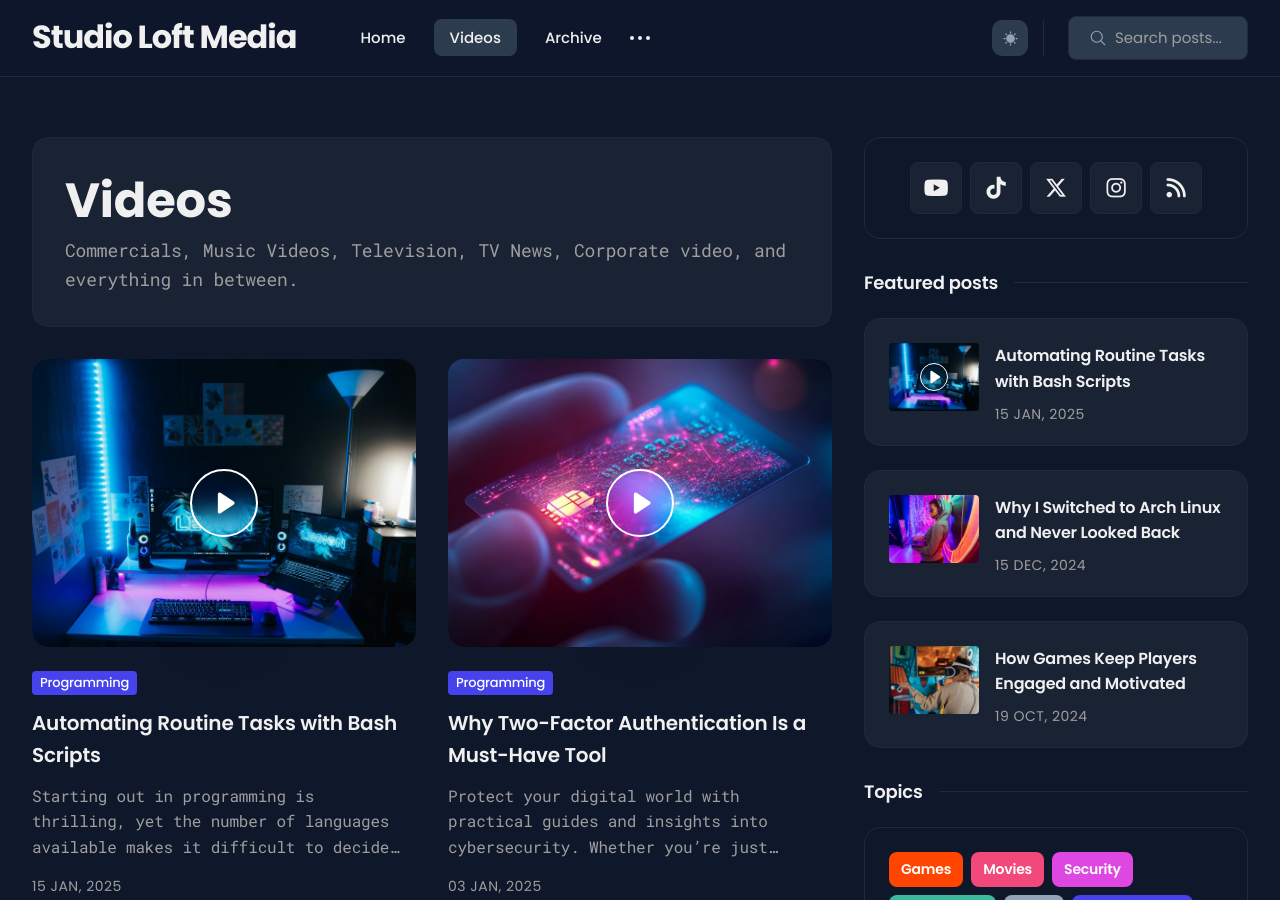
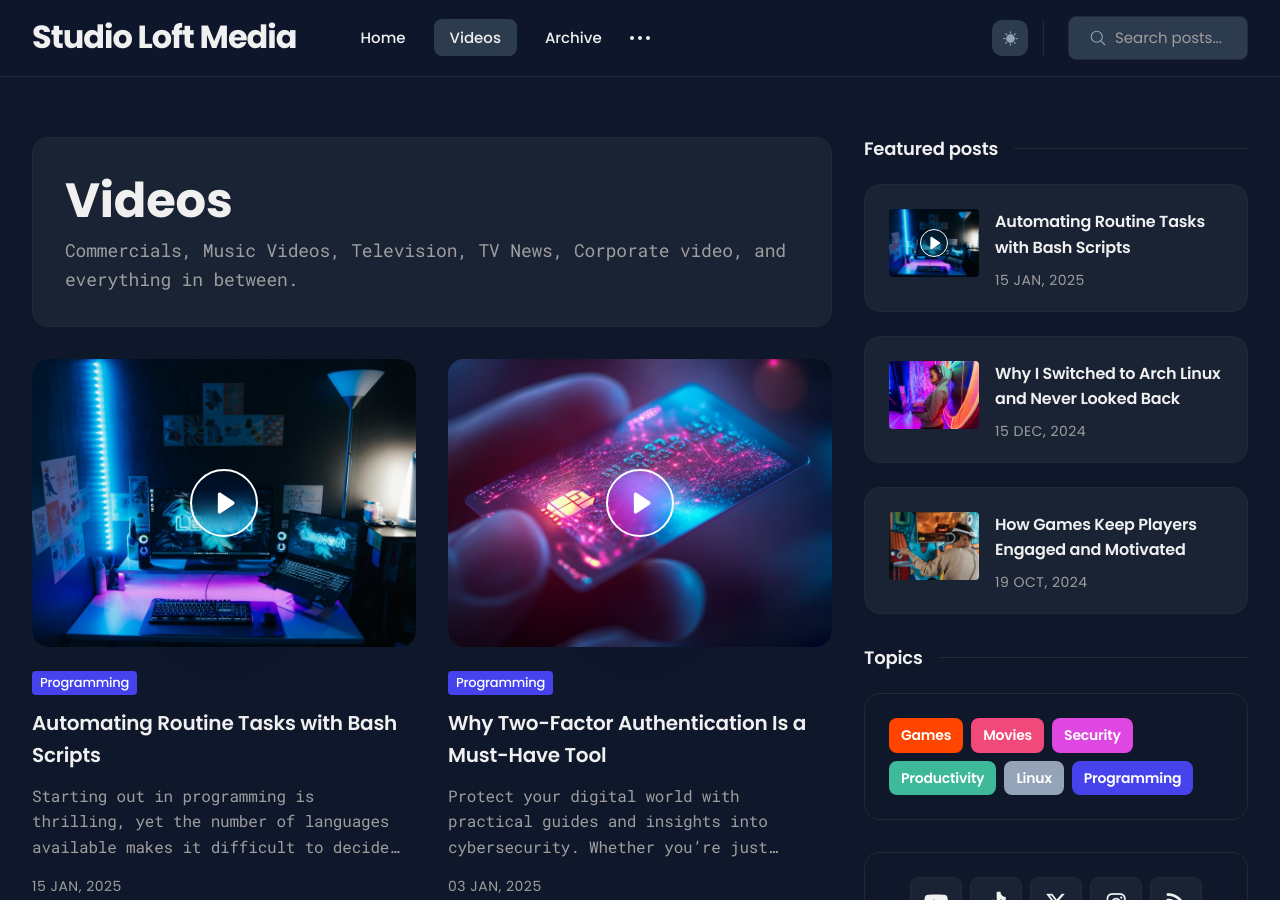
Before and after one commit to studioloft/studioloft.github.io, a Jekyll site: the page built from _pages/videos.html, in a window 1280 px wide and 900 px high. Built offline with Jekyll 4.4.1, drawn with Linux system fonts in a browser that asks for light colours.

Commit message:
sidebar arrangement

```diff
--- a/_includes/section-blog.html
+++ b/_includes/section-blog.html
@@ -36,9 +36,9 @@
       </div>
       <div class="col col-4 col-d-12">
         <aside class="sidebar">
-          {% include sidebar-widgets/widget-social.html %}
           {% include sidebar-widgets/widget-featured-posts.html %}
           {% include sidebar-widgets/widget-tags.html %}
+          {% include sidebar-widgets/widget-social.html %}
         </aside>
       </div>
     </div>
--- a/_layouts/page.html
+++ b/_layouts/page.html
@@ -46,9 +46,9 @@ layout: default
 
     <div class="col col-4 col-d-12">
       <aside class="sidebar">
-          {% include sidebar-widgets/widget-social.html %}
           {% include sidebar-widgets/widget-featured-posts.html %}
           {% include sidebar-widgets/widget-tags.html %}
+          {% include sidebar-widgets/widget-social.html %}
       </aside>
     </div>
 
--- a/_layouts/post.html
+++ b/_layouts/post.html
@@ -81,9 +81,9 @@ layout: default
 
     <div class="col col-4 col-d-12">
       <aside class="sidebar">
-          {% include sidebar-widgets/widget-social.html %}
           {% include sidebar-widgets/widget-featured-posts.html %}
           {% include sidebar-widgets/widget-tags.html %}
+          {% include sidebar-widgets/widget-social.html %}
       </aside>
     </div>
   </div>
--- a/_pages/tags.html
+++ b/_pages/tags.html
@@ -39,9 +39,9 @@ permalink: /tags/
 
         <div class="col col-4 col-d-12">
           <aside class="sidebar">
-            {% include sidebar-widgets/widget-social.html %}
             {% include sidebar-widgets/widget-featured-posts.html %}
             {% include sidebar-widgets/widget-tags.html %}
+            {% include sidebar-widgets/widget-social.html %}
           </aside>
         </div>
 
--- a/_pages/videos.html
+++ b/_pages/videos.html
@@ -35,9 +35,9 @@ image: '/images/01.jpg'
 
         <div class="col col-4 col-d-12">
           <aside class="sidebar">
-            {% include sidebar-widgets/widget-social.html %}
             {% include sidebar-widgets/widget-featured-posts.html %}
             {% include sidebar-widgets/widget-tags.html %}
+            {% include sidebar-widgets/widget-social.html %}
           </aside>
         </div>
 
```
